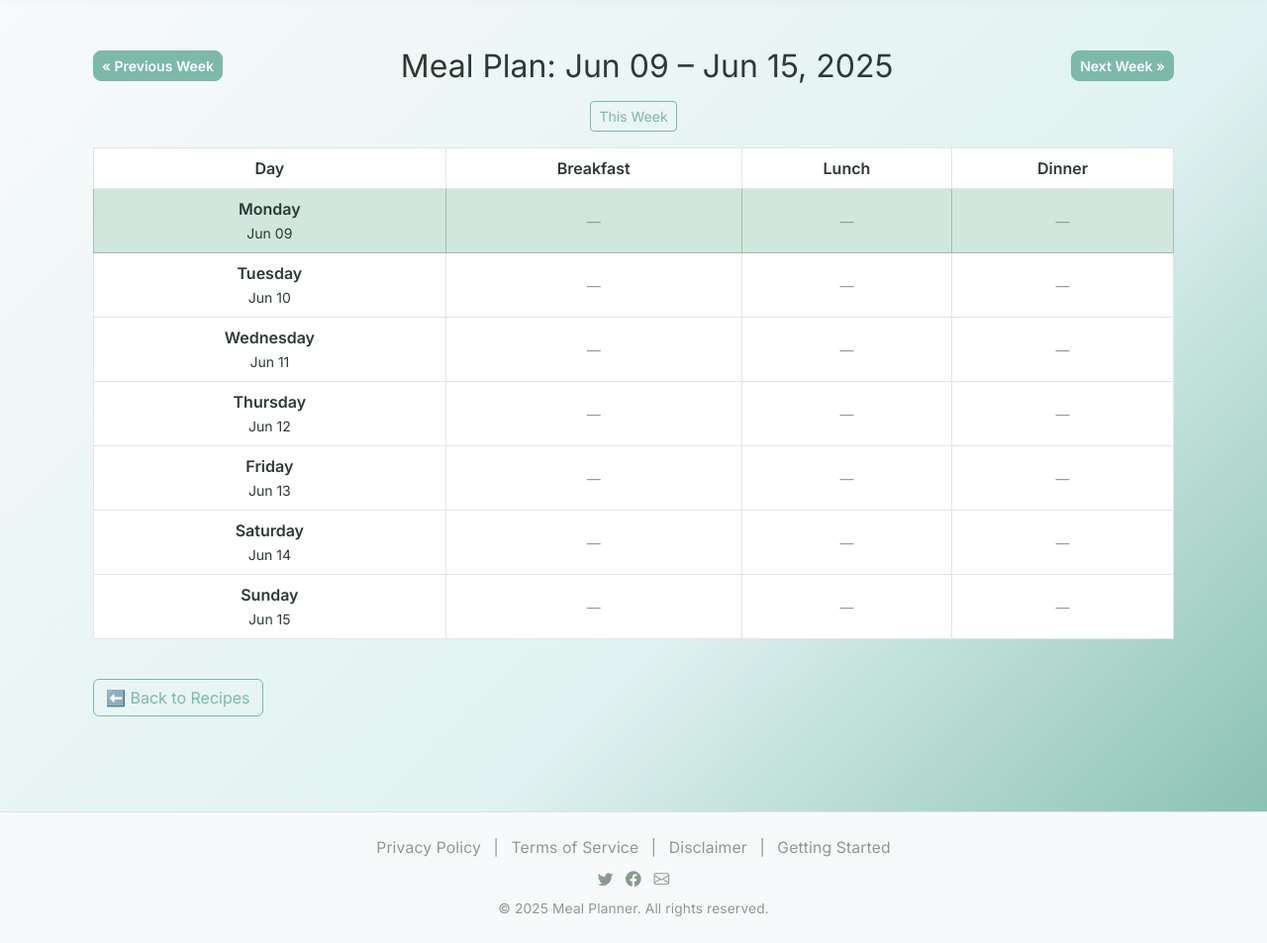
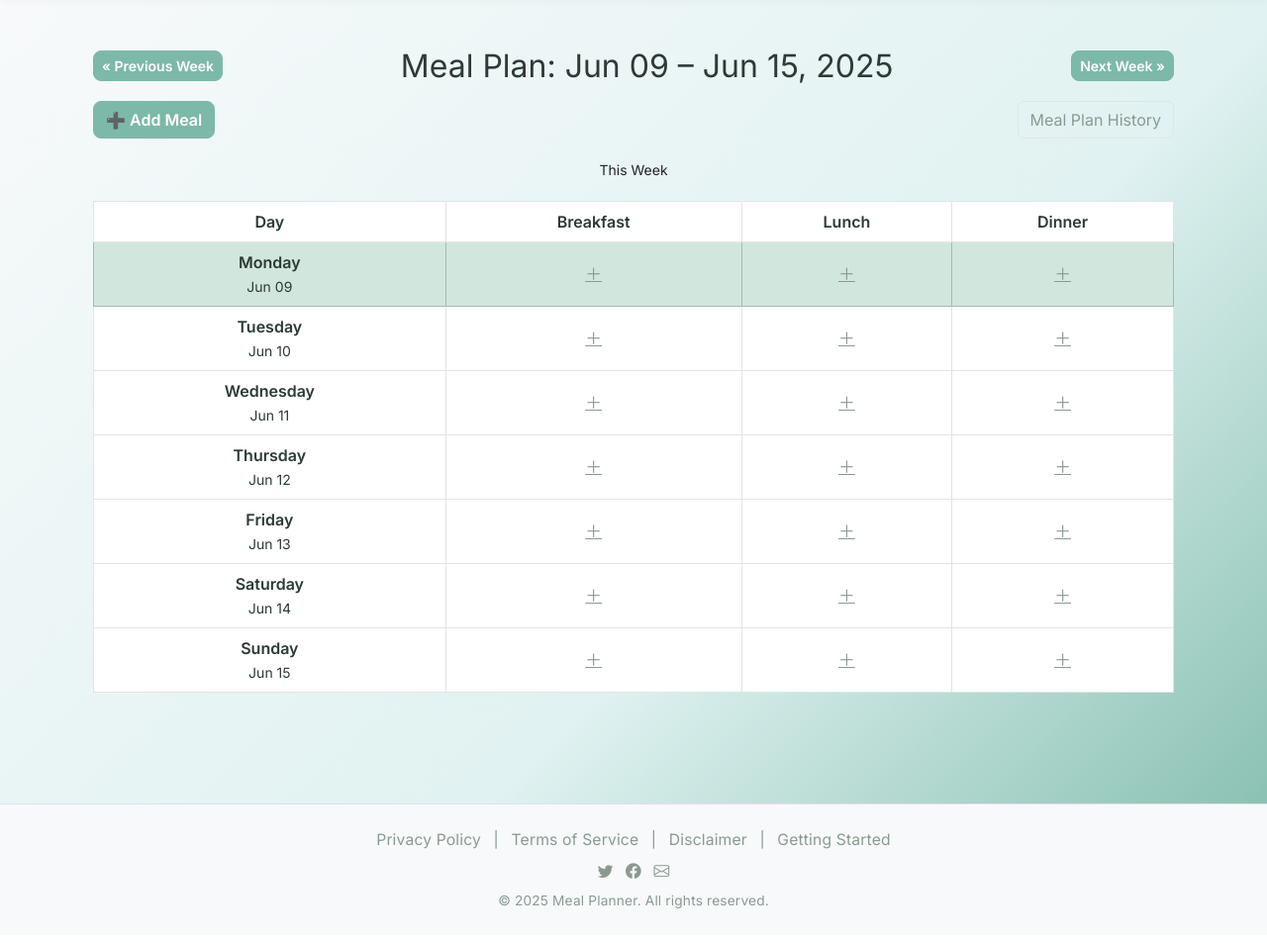
Before and after one commit to mark-goudie/meal_planner, a Django app: page /meal-plan/week/ in a window 1280 px wide. Shown: the part 67-1020 px from the top of the page at 99% size. After the commit the page ends 985 px from the top, so only its background shows below. Run offline with Django 4.2, Linux system fonts and the light colour scheme; the visitor is signed in with stand-in values (Sample User, id 1); data that the repository does not hold is empty; some libraries are stand-ins or nearby versions.

Commit message:
weekly plan autopopulates date and meal type

```diff
--- a/recipes/templates/base.html
+++ b/recipes/templates/base.html
@@ -61,7 +61,7 @@
               >
             </li>
             <li class="nav-item">
-              <a class="nav-link" href="{% url 'meal_plan_list' %}"
+              <a class="nav-link" href="{% url 'meal_plan_week' %}"
                 ><i class="bi bi-calendar-event"></i> Meal Plan</a
               >
             </li>
--- a/recipes/templates/recipes/meal_plan_form.html
+++ b/recipes/templates/recipes/meal_plan_form.html
@@ -22,7 +22,7 @@
             {{ form.recipe|add_class:"form-select" }}
           </div>
           <button type="submit" class="btn btn-success">Save</button>
-          <a href="{% url 'meal_plan_list' %}" class="btn btn-outline-secondary ms-2">Back to Meal Plan</a>
+          <a href="{% url 'meal_plan_week' %}" class="btn btn-outline-secondary ms-2">Back to Meal Plan</a>
         </form>
       </div>
     </div>
--- a/recipes/templates/recipes/meal_plan_week.html
+++ b/recipes/templates/recipes/meal_plan_week.html
@@ -8,8 +8,12 @@
     <h2 class="mb-0">Meal Plan: {{ week_start|date:"M d" }} – {{ week_end|date:"M d, Y" }}</h2>
     <a href="?week={{ next_week }}" class="btn btn-primary btn-sm">Next Week &raquo;</a>
   </div>
+  <div class="d-flex justify-content-between align-items-center mb-3">
+    <a href="{% url 'meal_plan_create' %}" class="btn btn-primary">➕ Add Meal</a>
+    <a href="{% url 'meal_plan_list' %}" class="btn btn-outline-secondary">Meal Plan History</a>
+  </div>
   <div class="text-center mb-3">
-    <a href="?week={{ this_week }}" class="btn btn-outline-primary btn-sm">This Week</a>
+    <a href="?week={{ this_week }}" class="btn btn-accent btn-sm">This Week</a>
   </div>
   <div class="table-responsive">
     <table class="table table-bordered align-middle text-center">
@@ -34,7 +38,11 @@
                 {% if recipe %}
                   <a href="{% url 'recipe_detail' recipe.pk %}" class="meal-link">{{ recipe.title }}</a>
                 {% else %}
-                  <span class="text-muted small">—</span>
+                  <a href="{% url 'meal_plan_create' %}?date={{ day.date|date:'Y-m-d' }}&meal_type={{ meal }}"
+                     class="btn btn-link btn-sm p-0 text-muted"
+                     title="Add meal for {{ day.name }} {{ day.date|date:'M d' }} ({{ meal|title }})">
+                    <span style="font-size:1.2em;">＋</span>
+                  </a>
                 {% endif %}
               {% endwith %}
             </td>
@@ -44,8 +52,5 @@
       </tbody>
     </table>
   </div>
-  <div class="mt-4">
-    <a href="{% url 'recipe_list' %}" class="btn btn-outline-primary">⬅️ Back to Recipes</a>
-  </div>
 </div>
-{% endblock %}
+{% endblock content %}
--- a/recipes/views.py
+++ b/recipes/views.py
@@ -6,6 +6,7 @@ from django.contrib.auth.decorators import login_required
 from django.http import HttpResponseRedirect
 from django.urls import reverse
 from django.core.paginator import Paginator
+from django.utils.dateparse import parse_date
 from datetime import date, timedelta
 
 from .models import Recipe, MealPlan, Tag, FamilyPreference
@@ -235,15 +236,29 @@ def meal_plan_list(request):
 
 @login_required
 def meal_plan_create(request):
-    if request.method == "POST":
+    initial = {}
+    # Pre-populate date and meal_type from query params if present
+    if 'date' in request.GET:
+        initial['date'] = request.GET['date']
+    if 'meal_type' in request.GET:
+        initial['meal_type'] = request.GET['meal_type']
+
+    # Determine the week offset for redirect
+    selected_date = parse_date(request.GET.get('date', str(date.today())))
+    if selected_date is None:
+        selected_date = date.today()
+    week_offset = (selected_date - date.today()).days // 7
+
+    if request.method == 'POST':
         form = MealPlanForm(request.POST, user=request.user)
         if form.is_valid():
             meal_plan = form.save(commit=False)
             meal_plan.user = request.user
             meal_plan.save()
-            return redirect('meal_plan_list')
+            # Redirect back to the weekly meal plan with the correct week offset
+            return redirect(f"{reverse('meal_plan_week')}?week={week_offset}")
     else:
-        form = MealPlanForm(user=request.user)
+        form = MealPlanForm(initial=initial, user=request.user)
     return render(request, 'recipes/meal_plan_form.html', {'form': form})
 
 @login_required
```
Also changed, not shown: recipes/forms.py (+5 -9 lines).
